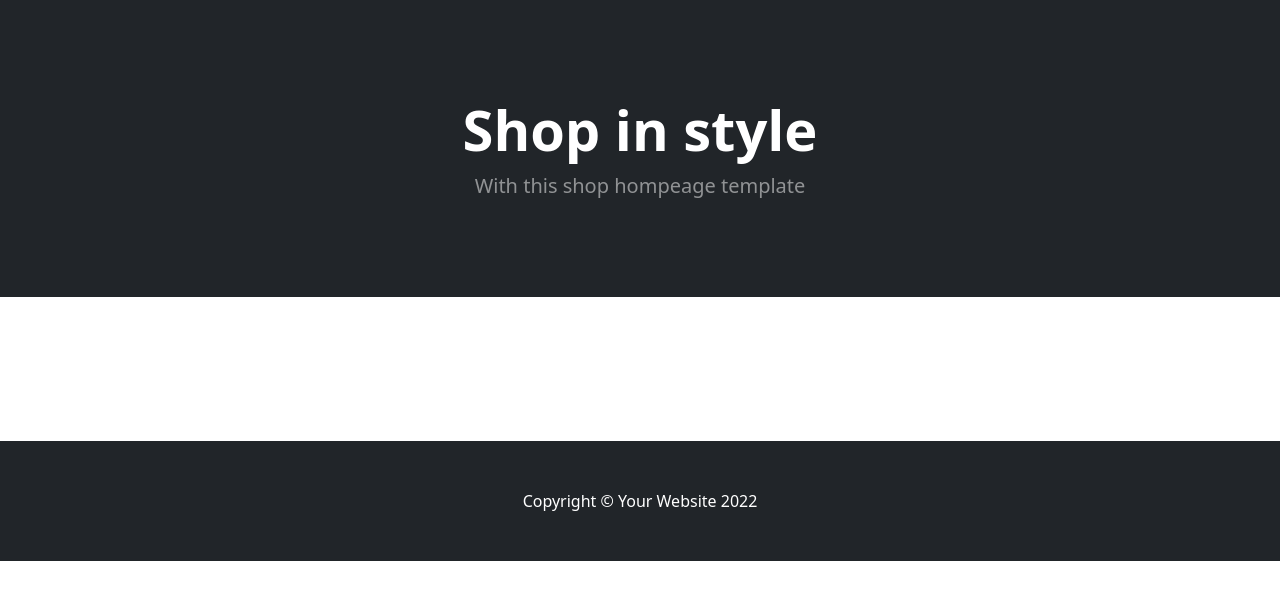
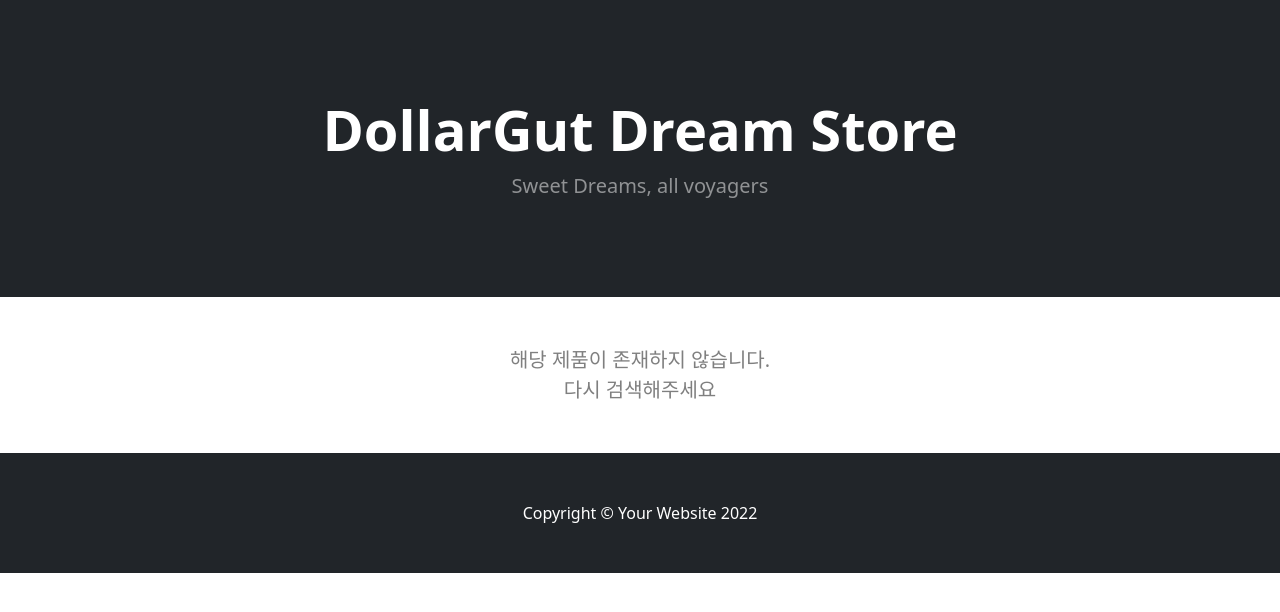
Before and after one commit to 210B/DreamStore, a Django app: page /dream/search/1/ in a window 1280 px wide. Shown: the part 56-668 px from the top of the page. Run offline with Django 4.2, Linux system fonts and the light colour scheme; data comes from the database, SQL or seed files in the repository; both versions use the stored data as it was after the commit; some libraries are stand-ins or nearby versions.

Commit message:
homepage

```diff
--- a/dream/templates/dream/base.html
+++ b/dream/templates/dream/base.html
@@ -6,7 +6,7 @@
         <meta name="viewport" content="width=device-width, initial-scale=1, shrink-to-fit=no" />
         <meta name="description" content="" />
         <meta name="author" content="" />
-        <title>Shop Homepage - Start Bootstrap Template</title>
+        <title>DollarGut DreamStore</title>
         <!-- Favicon-->
         <link rel="icon" type="image/x-icon" href="assets/favicon.ico" />
         <!-- Bootstrap icons-->
--- a/dream/templates/dream/dream_list.html
+++ b/dream/templates/dream/dream_list.html
@@ -4,12 +4,13 @@
         <header class="bg-dark py-5">
             <div class="container px-4 px-lg-5 my-5">
                 <div class="text-center text-white">
-                    <h1 class="display-4 fw-bolder">Shop in style</h1>
-                    <p class="lead fw-normal text-white-50 mb-0">With this shop hompeage template</p>
+                    <h1 class="display-4 fw-bolder">DollarGut Dream Store</h1>
+                    <p class="lead fw-normal text-white-50 mb-0">Sweet Dreams, all voyagers</p>
                 </div>
             </div>
         </header>
         <!-- Section-->
+        {% if dream_list.exists %}
         <section class="py-5">
             <div class="container px-4 px-lg-5 mt-5">
                 <div class="row gx-4 gx-lg-5 row-cols-2 row-cols-md-3 row-cols-xl-4 justify-content-center">
@@ -40,5 +41,33 @@
                 </div>
             </div>
         </section>
+        {% else %}
+        <div class="container px-4 px-lg-5 my-5">
+                <div class="text-center text-black">
+                    <p class="lead fw-normal text-black-50 mb-0">해당 제품이 존재하지 않습니다.</p>
+                    <p class="lead fw-normal text-black-50 mb-0">다시 검색해주세요</p>
+                </div>
+        </div>
+        {% endif %}
+
+        <!-- Pagination-->
+        {% if is_paginated %}
+        <nav aria-label="Pagination">
+            <hr class="my-0" />
+            <ul class="pagination justify-content-center my-4">
+                {% if page_obj.has_previous %}
+                <li class="page-item"><a class="page-link" href="?page={{page_obj.previous_page_number}}"
+                                         tabindex="-1" aria-disabled="true">Newer</a></li>
+                {% else %}
+                <li class="page-item disabled"><a class="page-link" href="#" tabindex="-1" aria-disabled="true">Newer</a></li>
+                {% endif %}
+                {% if page_obj.has_next %}
+                <li class="page-item"><a class="page-link" href="?page={{page_obj.next_page_number}}">Older</a></li>
+                {% else %}
+                <li class="page-item disabled"><a class="page-link" href="#!">Older</a></li>
+                {% endif %}
+            </ul>
+        </nav>
+        {% endif %}
 
 {% endblock %}
--- a/dream/templates/dream/navbar.html
+++ b/dream/templates/dream/navbar.html
@@ -5,7 +5,7 @@
                 <button class="navbar-toggler" type="button" data-bs-toggle="collapse" data-bs-target="#navbarSupportedContent" aria-controls="navbarSupportedContent" aria-expanded="false" aria-label="Toggle navigation"><span class="navbar-toggler-icon"></span></button>
                 <div class="collapse navbar-collapse" id="navbarSupportedContent">
                     <ul class="navbar-nav me-auto mb-2 mb-lg-0 ms-lg-4">
-                        <li class="nav-item"><a class="nav-link active" aria-current="page" href="#!">Home</a></li>
+                        <li class="nav-item"><a class="nav-link active" aria-current="page" href="http://127.0.0.1:8000/dream/home">Home</a></li>
                         <li class="nav-item"><a class="nav-link" href="#!">About</a></li>
                         <li class="nav-item dropdown">
                             <a class="nav-link dropdown-toggle" id="navbarDropdown" href="#" role="button" data-bs-toggle="dropdown" aria-expanded="false">Shop</a>
--- a/dream/urls.py
+++ b/dream/urls.py
@@ -4,6 +4,8 @@ from . import views
 urlpatterns = [
     path('', views.DreamList.as_view()),
     path('<int:pk>/', views.DreamDetail.as_view()),
+    path('home', views.home_page),
     path('search/<str:q>/', views.DreamSearch.as_view()),
     path('theme/<str:slug>/', views.theme_page),
+    path('producer/<str:slug>/', views.producer_page),
 ]
--- a/dream/views.py
+++ b/dream/views.py
@@ -10,9 +10,22 @@ from django.db.models import Q
 # Create your views here.
 
 
+#class HomeList(ListView):
+#    model = Dream
+#    ordering = '-pk'
+#    paginate_by = 3
+
+#    def get_context_data(self, *, object_list=None, **kwargs):
+#        context = super(HomeList, self).get_context_data()
+#        context['producer'] = Producer.objects.all()
+#        context['no_producer_dream_count'] = Dream.objects.filter(producer=None).count
+#        return context
+
+
 class DreamList(ListView):
     model = Dream
     ordering = '-pk'
+    paginate_by = 9
 
     def get_context_data(self, *, object_list=None, **kwargs):
         context = super(DreamList, self).get_context_data()
@@ -51,6 +64,17 @@ class DreamDetail(DetailView):
     # 매개변수 모델명 : dream
 
 
+def producer_page(request,slug):
+    producer = Producer.objects.get(slug=slug)
+    dream_list = Dream.objects.filter(producer=producer)
+
+    return render(request, 'dream/dream_list.html', {
+        'producer': producer,
+        'dream_list': dream_list,
+        'producers': Producer.objects.all(),
+    })
+
+
 def theme_page(request, slug):
     theme = Theme.objects.get(slug=slug)
     dream_list = theme.dream_set.all()
@@ -59,3 +83,11 @@ def theme_page(request, slug):
         'dream_list': dream_list,
         'no_producer_dream_count': Dream.objects.filter(producer=None).count
     })
+
+
+def home_page(request):
+    dream_list = Dream.objects.all().order_by('-pk')[:3]
+    context = {
+        'dream_list':dream_list,
+    }
+    return render(request, 'dream/dream_list.html', context)
```
Also changed, not shown: dream/templates/dream/dream_detail.html (+6 -2 lines), dream/templates/dream/home_list.html (added, +73 -0 lines), db.sqlite3, 1 other file.
